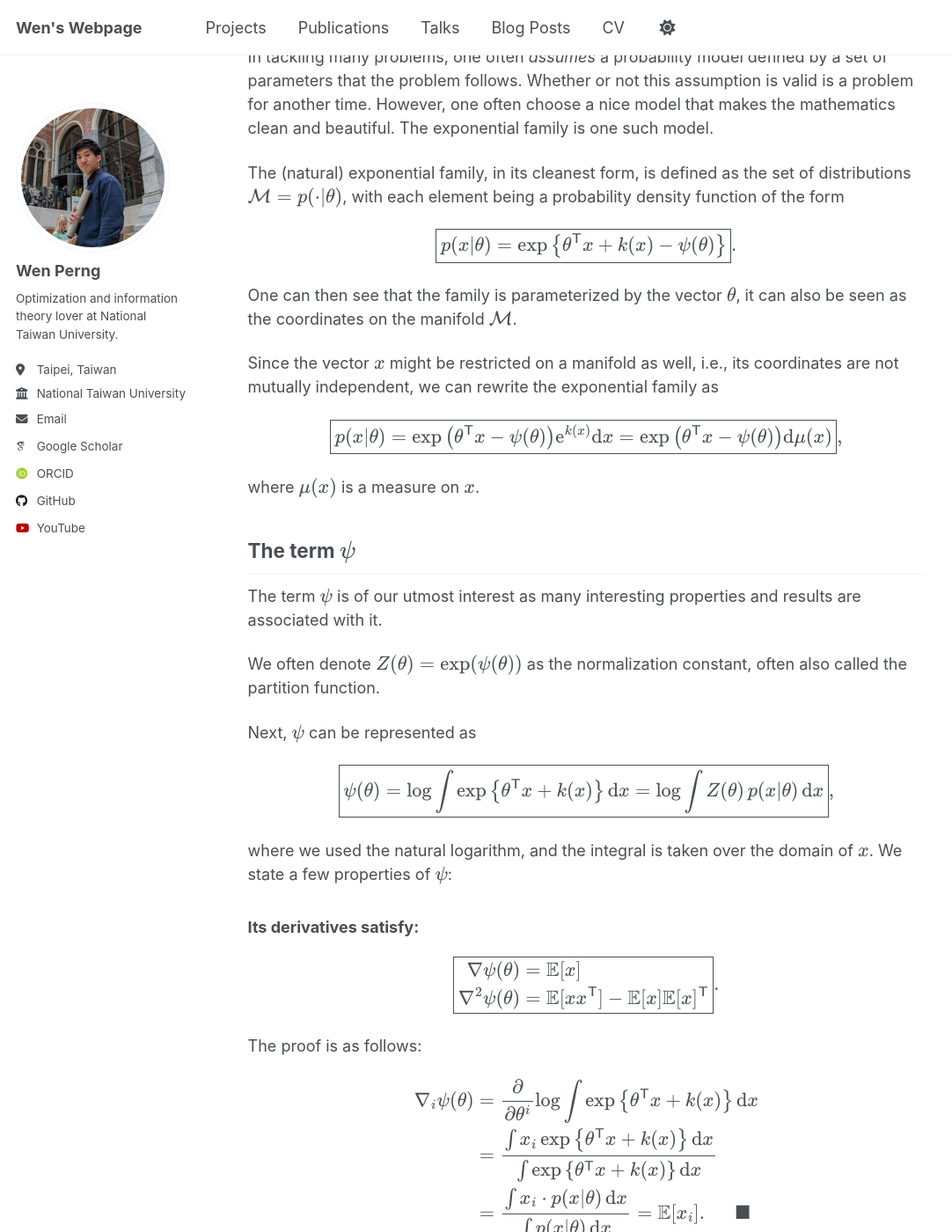
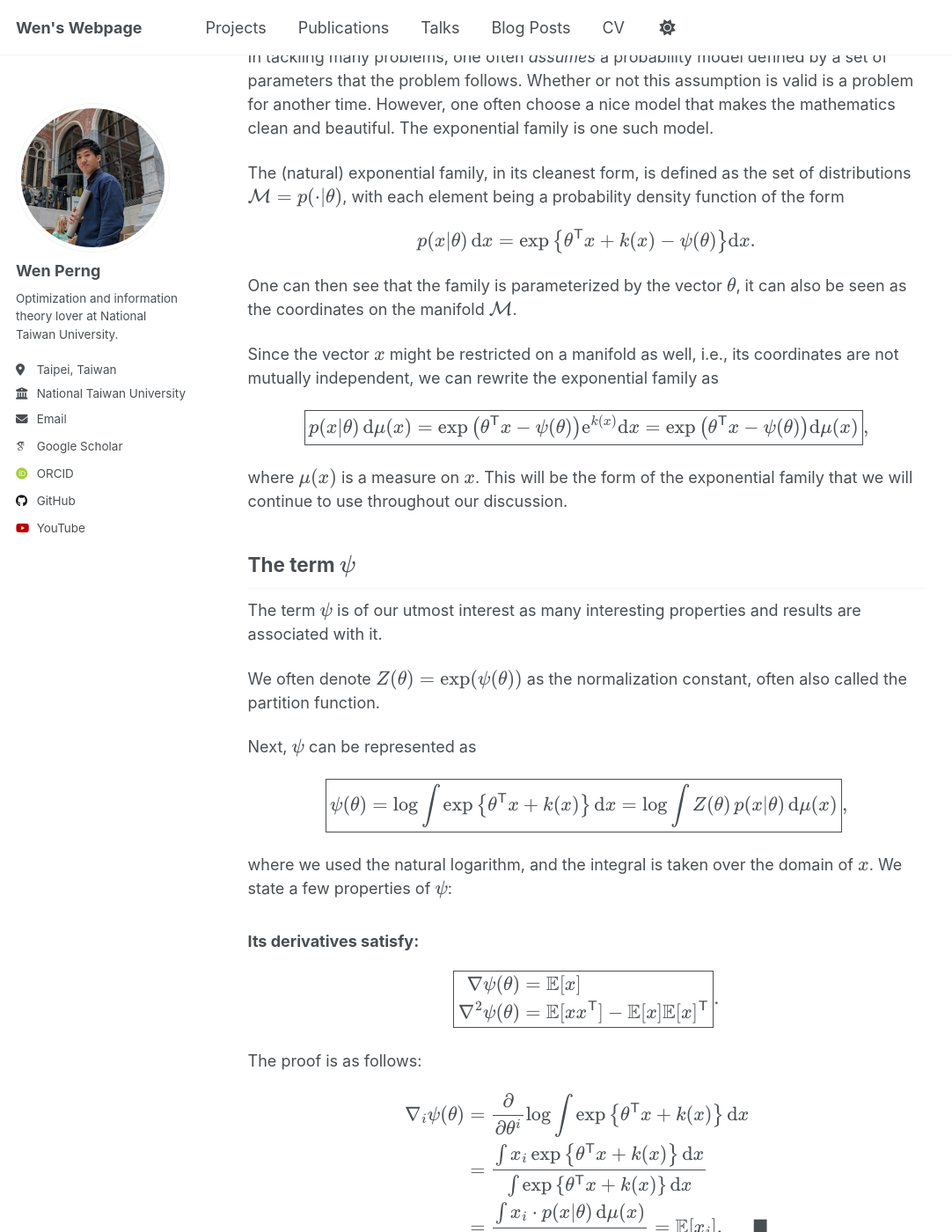
Before and after one commit to WenPerng/WenPerng.github.io, a Jekyll site: the page built from _posts/2025-08-25-blog-post.md, in a window 1280 px wide and 1400 px high, scrolled down 509 px. Shown: the whole window at 88% size, without its empty margins (0-1082 px from the left). Built offline with Jekyll 4.4.1, drawn with Linux system fonts in a browser that asks for light colours; some web fonts are replaced; a script that is not in the unit is left out; some of the changed text lies outside the part shown.

Commit message:
measure on x (information geometry)

```diff
--- a/_posts/2025-08-25-blog-post.md
+++ b/_posts/2025-08-25-blog-post.md
@@ -18,8 +18,8 @@
 
 The (natural) exponential family, in its cleanest form, is defined as the set of distributions \\(\mathcal{M} = \{p(\cdot\vert\theta)\}\\), with each element being a probability density function of the form
 <p>
-$$\boxed{
-p(x\vert\theta) = \exp\left\{\theta^{\mathsf{T}} x + k(x) - \psi(\theta)\right\}}.
+$$
+p(x\vert\theta) \,\mathrm{d}x = \exp\left\{\theta^{\mathsf{T}} x + k(x) - \psi(\theta)\right\} \mathrm{d}x.
 $$
 </p>
 One can then see that the family is parameterized by the vector \\(\theta\\), it can also be seen as the coordinates on the manifold \\(\mathcal{M}\\).
@@ -28,11 +28,11 @@
 <p>
 $$
 \boxed{
-	p(x\vert\theta) = \exp\left(\theta^{\mathsf{T}} x - \psi(\theta)\right) \mathrm{e}^{k(x)}\mathrm{d}x = \exp\left(\theta^{\mathsf{T}} x - \psi(\theta)\right) \mathrm{d}\mu(x)
+	p(x\vert\theta) \,\mathrm{d}\mu(x)= \exp\left(\theta^{\mathsf{T}} x - \psi(\theta)\right) \mathrm{e}^{k(x)}\mathrm{d}x = \exp\left(\theta^{\mathsf{T}} x - \psi(\theta)\right) \mathrm{d}\mu(x)
 },
 $$
 </p>
-where \\(\mu(x)\\) is a measure on \\(x\\).
+where \\(\mu(x)\\) is a measure on \\(x\\). This will be the form of the exponential family that we will continue to use throughout our discussion.
 
 ## The term \\(\psi\\)
 The term \\(\psi\\) is of our utmost interest as many interesting properties and results are associated with it.
@@ -42,7 +42,7 @@
 Next, \\(\psi\\) can be represented as
 <p>
 $$\boxed{
-\psi(\theta) = \log \int \exp\left\{\theta^{\mathsf{T}} x + k(x)\right\} \,\mathrm{d}x = \log \int Z(\theta) \, p(x\vert\theta)\,\mathrm{d}x
+\psi(\theta) = \log \int \exp\left\{\theta^{\mathsf{T}} x + k(x)\right\} \,\mathrm{d}x = \log \int Z(\theta) \, p(x\vert\theta)\,\mathrm{d}\mu(x)
 },
 $$
 </p>
@@ -65,7 +65,7 @@
 \begin{aligned}
 	\nabla_i \psi(\theta) &= \frac{\partial}{\partial \theta^i} \log \int \exp\left\{\theta^{\mathsf{T}} x + k(x)\right\} \,\mathrm{d}x \\
 	&= \frac{\int x_i \exp\left\{\theta^{\mathsf{T}} x + k(x)\right\} \, \mathrm{d}x}{\int \exp\left\{\theta^{\mathsf{T}} x + k(x)\right\} \,\mathrm{d}x} \\
-	&= \frac{\int x_i \cdot p(x\vert\theta)\,\mathrm{d}x}{\int p(x\vert\theta)\,\mathrm{d}x} = \mathbb{E}[x_i]. \;\;\;\;\;\blacksquare
+	&= \frac{\int x_i \cdot p(x\vert\theta)\,\mathrm{d}\mu(x)}{\int p(x\vert\theta)\,\mathrm{d}\mu(x)} = \mathbb{E}[x_i]. \;\;\;\;\;\blacksquare
 \end{aligned}
 $$
 </p>
@@ -162,7 +162,7 @@
 \begin{aligned}
 	B_\psi(\theta(P),\theta(Q)) &= B_{\varphi}(\eta(Q),\eta(P)) \\
 	&= \psi(\theta(P)) - \psi(\theta(Q)) - \langle \eta(Q),\theta(P) - \theta(Q)\rangle \\
-	&= \log \frac{\int Z(\theta(P)) \, p(x\vert \theta(P)) \,\mathrm{d}x}{\int Z(\theta(Q)) \, p(x\vert \theta(Q)) \,\mathrm{d}x} - \langle \mathbb{E}_{Q}[x] ,\theta(P) - \theta(Q) \rangle \\
+	&= \log \frac{\int Z(\theta(P)) \, p(x\vert \theta(P)) \,\mathrm{d}\mu(x)}{\int Z(\theta(Q)) \, p(x\vert \theta(Q)) \,\mathrm{d}\mu(x)} - \langle \mathbb{E}_{Q}[x] ,\theta(P) - \theta(Q) \rangle \\
 	&= \log \frac{Z(\theta(P))}{Z(\theta(Q))} - \mathbb{E}_Q\left[x^{\mathsf{T}} \theta(P) - x^{\mathsf{T}} \theta(Q)\right] \\
 	&= \mathbb{E}_Q\left[\log p(x\vert\theta(Q)) - \log p(x\vert\theta(P))\right] \\
 	&= \mathbb{E}_Q \left[\log\frac{Q}{P}\right] = D_{\mathrm{KL}}(Q\|P).
```
Also changed, not shown: _posts/2025-08-29-blog-post.md (+15 -0 lines).
